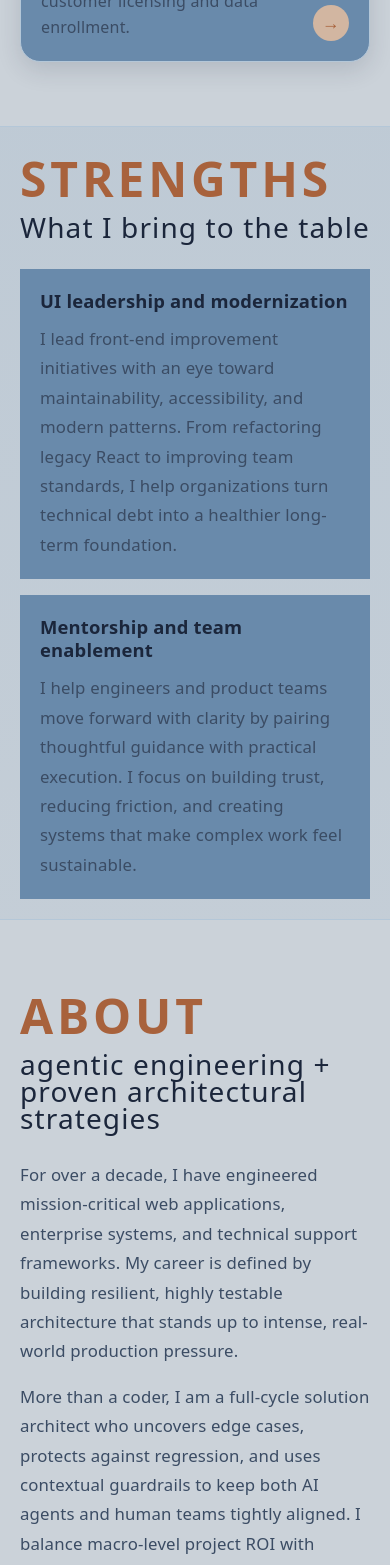
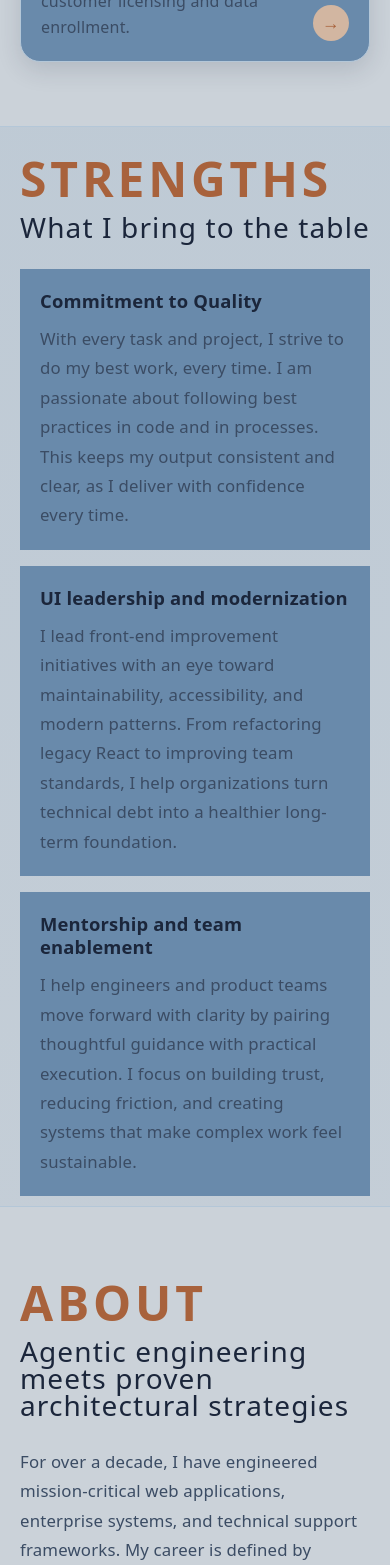
Before and after one commit to jswagger/jswagger-portfolio, a React (Vite) app: page / in a window 390 px wide. Shown: the part 3280-4845 px from the top of the page. Built offline with nearby package versions, Linux system fonts and the light colour scheme.

Commit message:
Resize elements, increase responsiveness

```diff
--- a/src/components/About.tsx
+++ b/src/components/About.tsx
@@ -33,7 +33,7 @@ export default function About() {
     <section className="content-section" id="about" ref={sectionRef} data-reveal={isRevealed}>
       <div className="section-heading">
         <h1 className="section-label">About</h1>
-        <h2>agentic engineering + proven architectural strategies</h2>
+        <h2>Agentic engineering meets proven architectural strategies</h2>
       </div>
       <div className="about-grid">
         <div className="about-copy">
--- a/src/components/Contact.tsx
+++ b/src/components/Contact.tsx
@@ -29,7 +29,7 @@ export default function Contact() {
   }, [])
 
   return (
-    <section className="full-section" id="contact" ref={sectionRef} data-reveal={isRevealed}>
+    <section className="full-section section-muted" id="contact" ref={sectionRef} data-reveal={isRevealed}>
       <div className="contact-card">
         <h1 className="section-label">Contact</h1>
         <h2>Let&apos;s build something thoughtful, resilient, and well considered.</h2>
--- a/src/components/components.css
+++ b/src/components/components.css
@@ -663,15 +663,13 @@ h1 {
 }
 
 .stat-card,
-.info-card,
-.contact-card {
+.info-card {
   background: var(--surface);
   padding: 20px;
   transition: transform 220ms ease, box-shadow 220ms ease, border-color 220ms ease;
 }
 
 .info-card:hover,
-.contact-card:hover,
 .project-card:hover {
   transform: translateY(-4px);
   box-shadow: 0 16px 32px var(--shadow);
@@ -693,7 +691,7 @@ h1 {
 }
 
 .card-grid {
-  grid-template-columns: repeat(2, minmax(0, 1fr));
+  grid-template-columns: repeat(3, minmax(0, 1fr));
 }
 
 .info-card h3 {
@@ -769,6 +767,7 @@ h1 {
 .project-list {
   display: grid;
   gap: 16px;
+  grid-template-columns: repeat(3, minmax(0, 1fr));
 }
 
 .project-card {
@@ -940,7 +939,14 @@ h1 {
 
 .contact-card,
 .full-section-card {
+  padding-bottom: 10px;
   width: calc(100% - 40px);
+}
+
+.full-section-card,
+.contact-card {
+  max-width: 1368px;
+  margin: auto;
 }
 
 @media (max-width: 900px) {
--- a/src/data/portfolioContent.ts
+++ b/src/data/portfolioContent.ts
@@ -8,6 +8,10 @@ export const highlights: Highlight[] = [
 ]
 
 export const services: ServiceItem[] = [
+  {
+    title: 'Commitment to Quality',
+    description: 'With every task and project, I strive to do my best work, every time. I am passionate about following best practices in code and in processes. This keeps my output consistent and clear, as I deliver with confidence every time.'
+  },
   {
     title: 'UI leadership and modernization',
     description: 'I lead front-end improvement initiatives with an eye toward maintainability, accessibility, and modern patterns. From refactoring legacy React to improving team standards, I help organizations turn technical debt into a healthier long-term foundation.'
```
